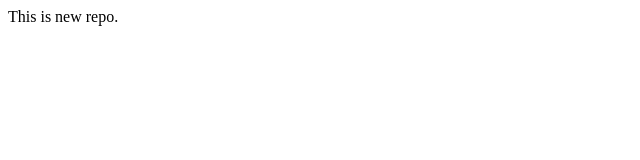
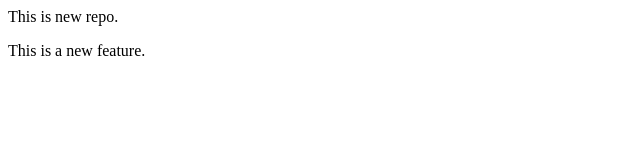
Before and after one commit to GIT-GaneshHV/localRepo, a plain HTML site: page index.html in a window 1280 px wide. Shown: the whole page, without its empty margins (0-640 px from the left). Drawn offline with Linux system fonts and the light colour scheme.

Commit message:
Add new feature

```diff
--- a/index.html
+++ b/index.html
@@ -1 +1,2 @@
 <p>This is new repo.</p>
+<h>This is a new feature.</h>
```
